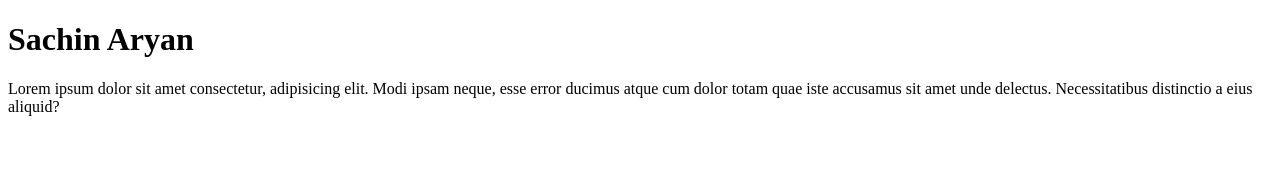
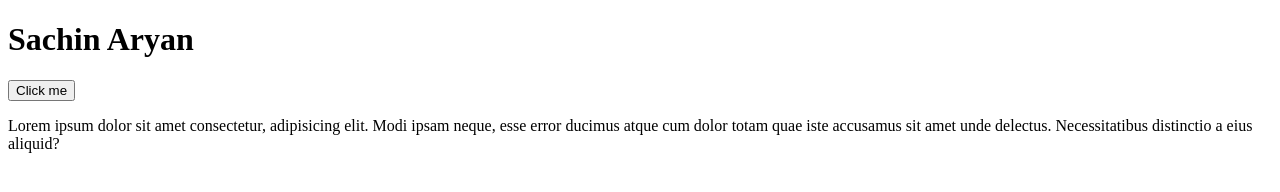
Before and after one commit to sachinaryan912/sachinaryan912.github.io, a plain HTML site: page index.html in a window 1280 px wide. Drawn offline with Linux system fonts and the light colour scheme.

Commit message:
change done

```diff
--- a/index.html
+++ b/index.html
@@ -9,6 +9,7 @@
 <body>
 
     <h1>Sachin Aryan</h1>
+    <Button>Click me</Button>
     <p>Lorem ipsum dolor sit amet consectetur, adipisicing elit. Modi ipsam neque, esse error ducimus atque cum dolor totam quae iste accusamus sit amet unde delectus. Necessitatibus distinctio a eius aliquid?</p>
 
 </body>
```
